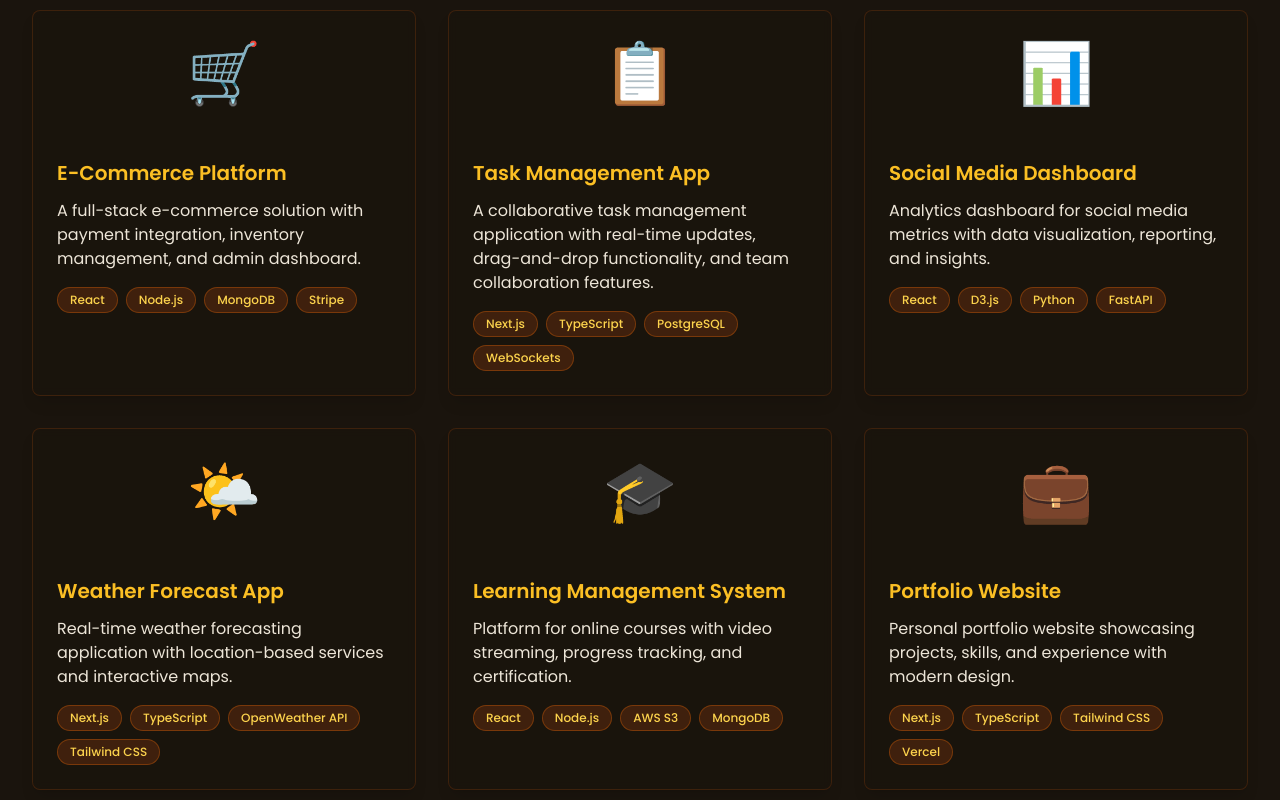
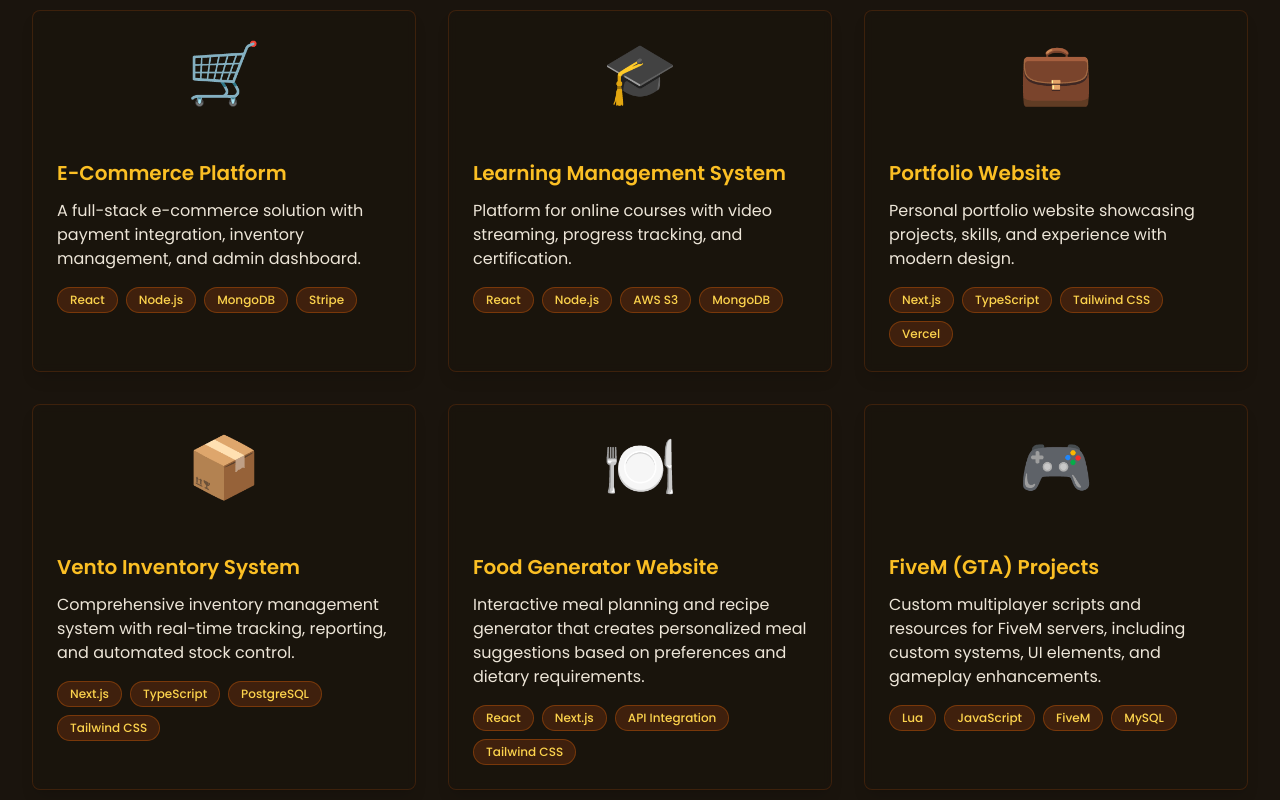
Before and after one commit to Toorpeedoo/Lemuel-Orpilla, a Next.js app: page / in a window 1280 px wide. Shown: the part 1740-2540 px from the top of the page. Built offline with nearby package versions, Linux system fonts and the light colour scheme.

Commit message:
Update project titles, descriptions, and technologies in Projects component for improved clarity and relevance

```diff
--- a/components/Projects.tsx
+++ b/components/Projects.tsx
@@ -6,27 +6,6 @@
         'A full-stack e-commerce solution with payment integration, inventory management, and admin dashboard.',
       technologies: ['React', 'Node.js', 'MongoDB', 'Stripe'],
       image: '🛒',
-    },
-    {
-      title: 'Task Management App',
-      description:
-        'A collaborative task management application with real-time updates, drag-and-drop functionality, and team collaboration features.',
-      technologies: ['Next.js', 'TypeScript', 'PostgreSQL', 'WebSockets'],
-      image: '📋',
-    },
-    {
-      title: 'Social Media Dashboard',
-      description:
-        'Analytics dashboard for social media metrics with data visualization, reporting, and insights.',
-      technologies: ['React', 'D3.js', 'Python', 'FastAPI'],
-      image: '📊',
-    },
-    {
-      title: 'Weather Forecast App',
-      description:
-        'Real-time weather forecasting application with location-based services and interactive maps.',
-      technologies: ['Next.js', 'TypeScript', 'OpenWeather API', 'Tailwind CSS'],
-      image: '🌤️',
     },
     {
       title: 'Learning Management System',
@@ -41,6 +20,27 @@
         'Personal portfolio website showcasing projects, skills, and experience with modern design.',
       technologies: ['Next.js', 'TypeScript', 'Tailwind CSS', 'Vercel'],
       image: '💼',
+    },
+    {
+      title: 'Vento Inventory System',
+      description:
+        'Comprehensive inventory management system with real-time tracking, reporting, and automated stock control.',
+      technologies: ['Next.js', 'TypeScript', 'PostgreSQL', 'Tailwind CSS'],
+      image: '📦',
+    },
+    {
+      title: 'Food Generator Website',
+      description:
+        'Interactive meal planning and recipe generator that creates personalized meal suggestions based on preferences and dietary requirements.',
+      technologies: ['React', 'Next.js', 'API Integration', 'Tailwind CSS'],
+      image: '🍽️',
+    },
+    {
+      title: 'FiveM (GTA) Projects',
+      description:
+        'Custom multiplayer scripts and resources for FiveM servers, including custom systems, UI elements, and gameplay enhancements.',
+      technologies: ['Lua', 'JavaScript', 'FiveM', 'MySQL'],
+      image: '🎮',
     },
   ]
 
```
